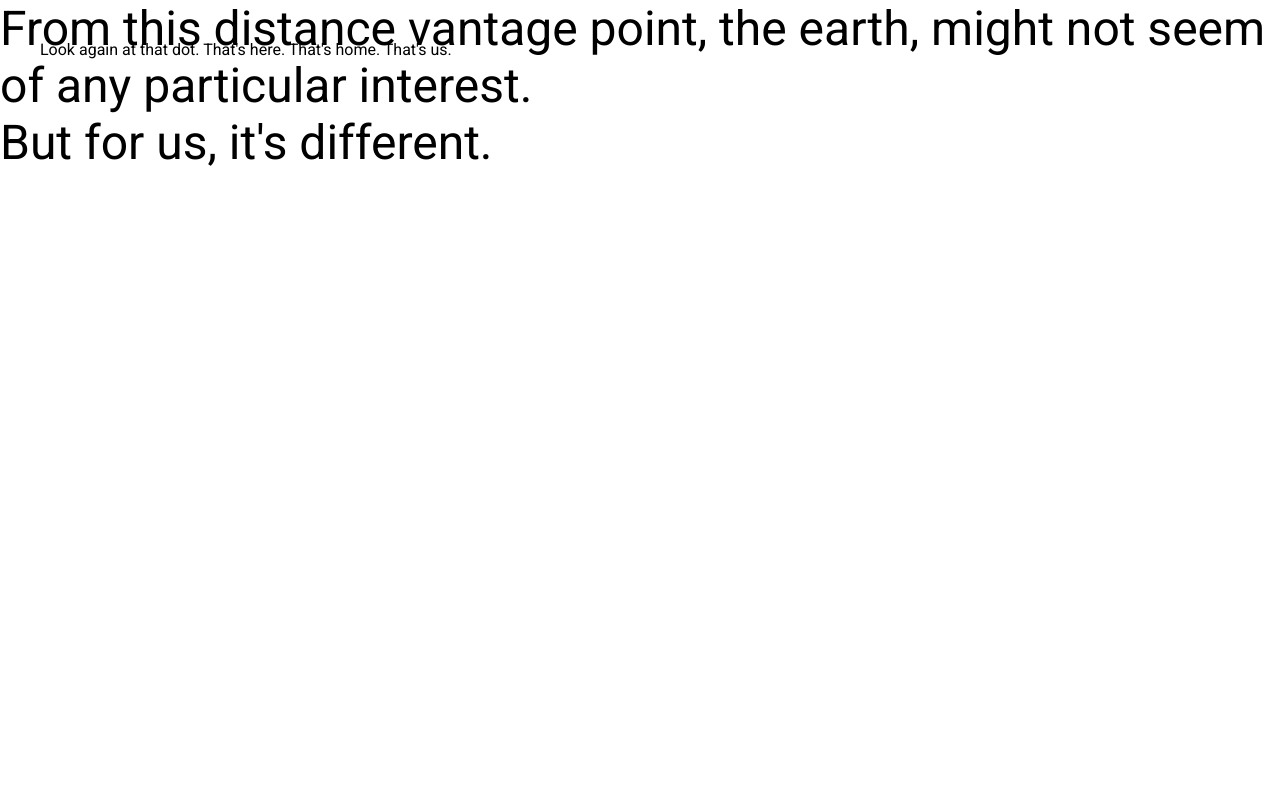
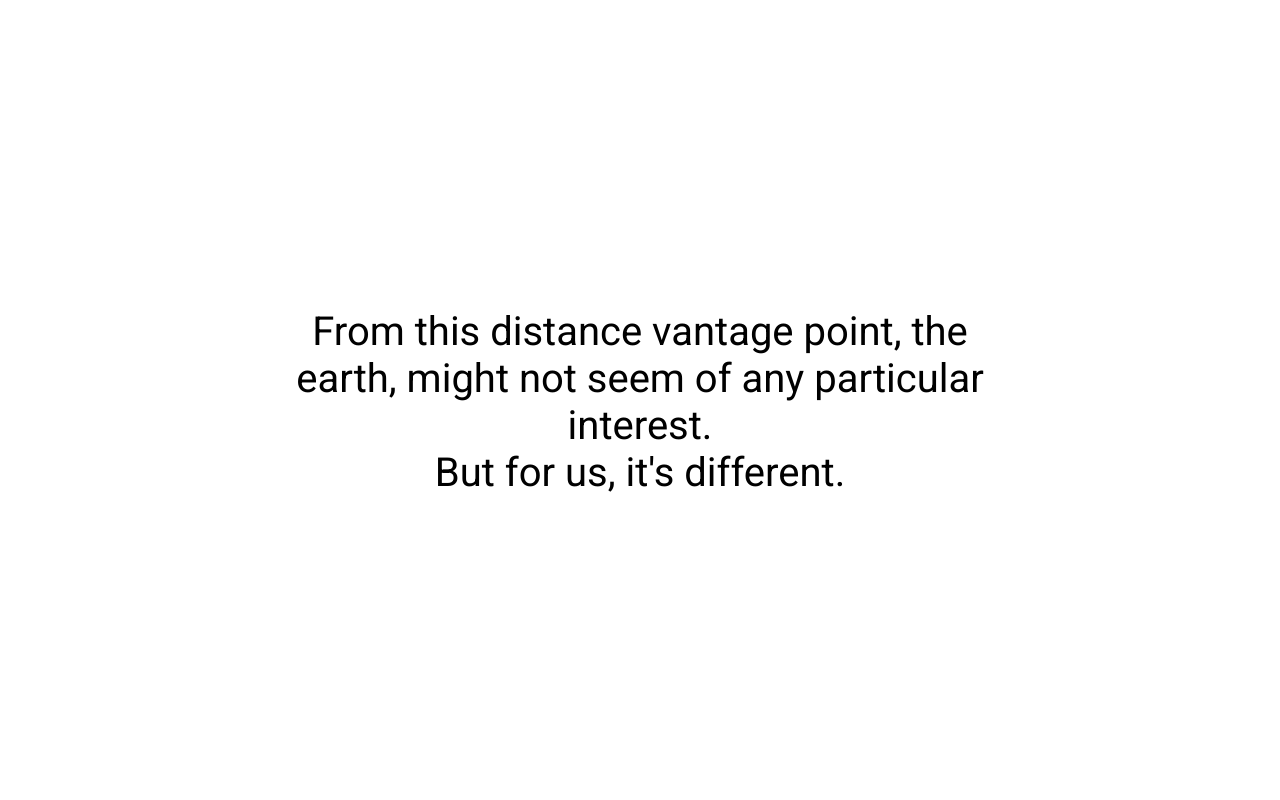
Before and after one commit to nhatlan/scroll-practice, a plain HTML site: page index.html in a window 1280 px wide. Shown: the top 800 px of the page. Drawn offline with Linux system fonts and the light colour scheme.

Commit message:
style vertically center opening section

```diff
--- a/css/style.css
+++ b/css/style.css
@@ -1,9 +1,5 @@
 html, body, .container, section{
 	height: 100%;
-}
-
-.container{
-	padding: 2em;
 }
 
 section{
@@ -14,14 +10,19 @@ article{
 	font-family: 'Roboto', sans-serif;
 }
 
-.opening{
-	font-size: 3em;
+.opening article, .statement article{
+	width: 60%;
+	text-align: center;
+	font-size: 2.5em;
 	position: absolute;
 	margin: auto;
-	top: 0;
-	right:0;
-	bottom: 0;
-	left: 0;
-	min-height: 5em;
+	top: 0px;
+	right:0px;
+	bottom: 0px;
+	left: 0px;
+	height:5em;
+}
 
+.statement article{
+	font-family: 'Roboto Slab', serif;;
 }
--- a/index.html
+++ b/index.html
@@ -7,8 +7,12 @@
 	<meta name="keywords" content="ScrollMagic, example, scrolling, attaching, scrollbar, tween, tweenmax" />
 	<meta name="author"	content="Jan Paepke (www.janpaepke.de)" />
 	<title>Scroll Practice </title>
+	<!-- Typeface -->
 	<link href='http://fonts.googleapis.com/css?family=Roboto' rel='stylesheet' type='text/css'>
+	<link href='http://fonts.googleapis.com/css?family=Roboto+Slab' rel='stylesheet' type='text/css'>
+	<!-- Style -->
 	<link rel="stylesheet" href="/css/style.css" type="text/css">
+	<!-- Javascript -->
 	<script type="text/javascript" src="/js/script.js"></script>
 	<script type="text/javascript" src="/js/jquery.min.js"></script>
 	<script type="text/javascript" src="/js/TweenMax.min.js"></script>
```
